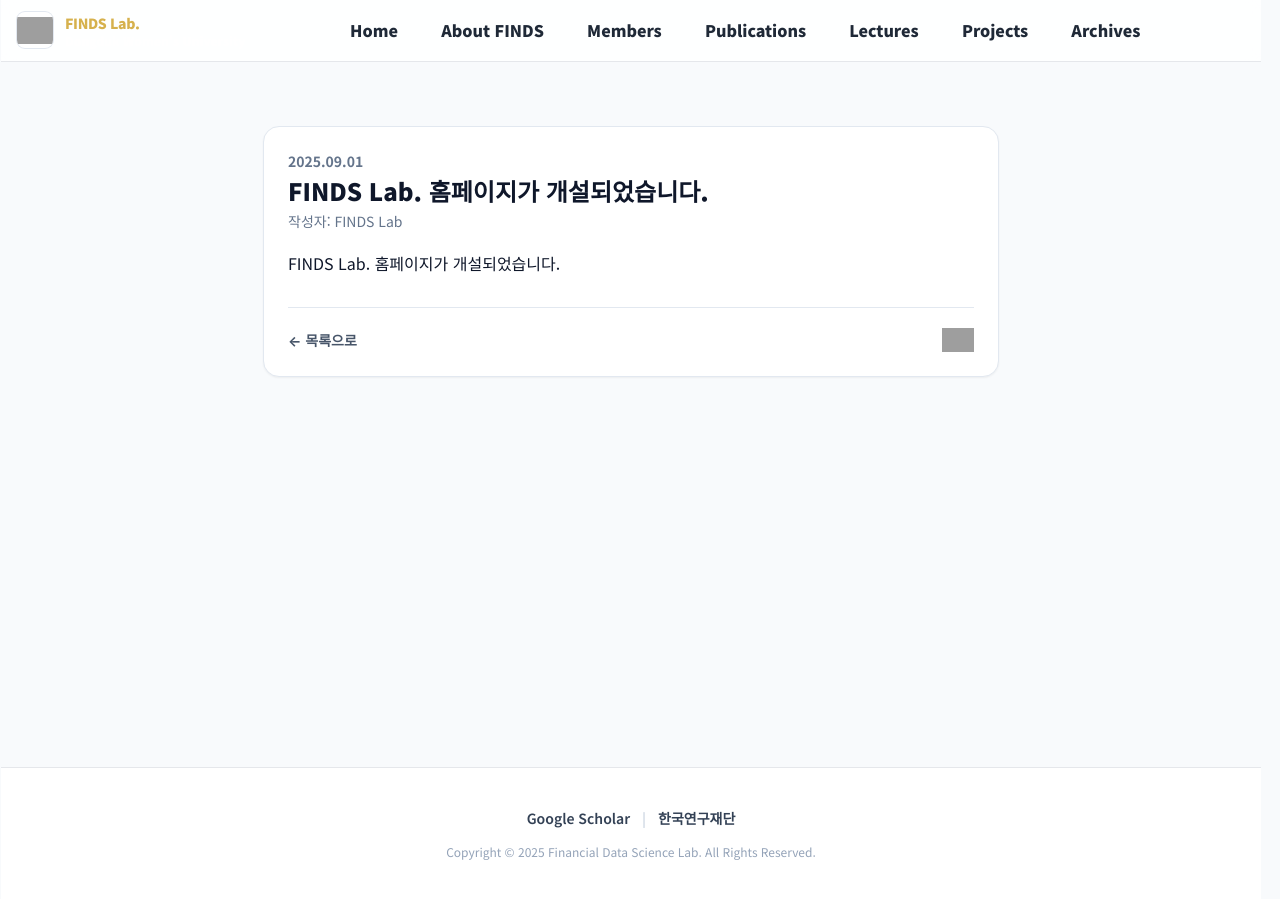
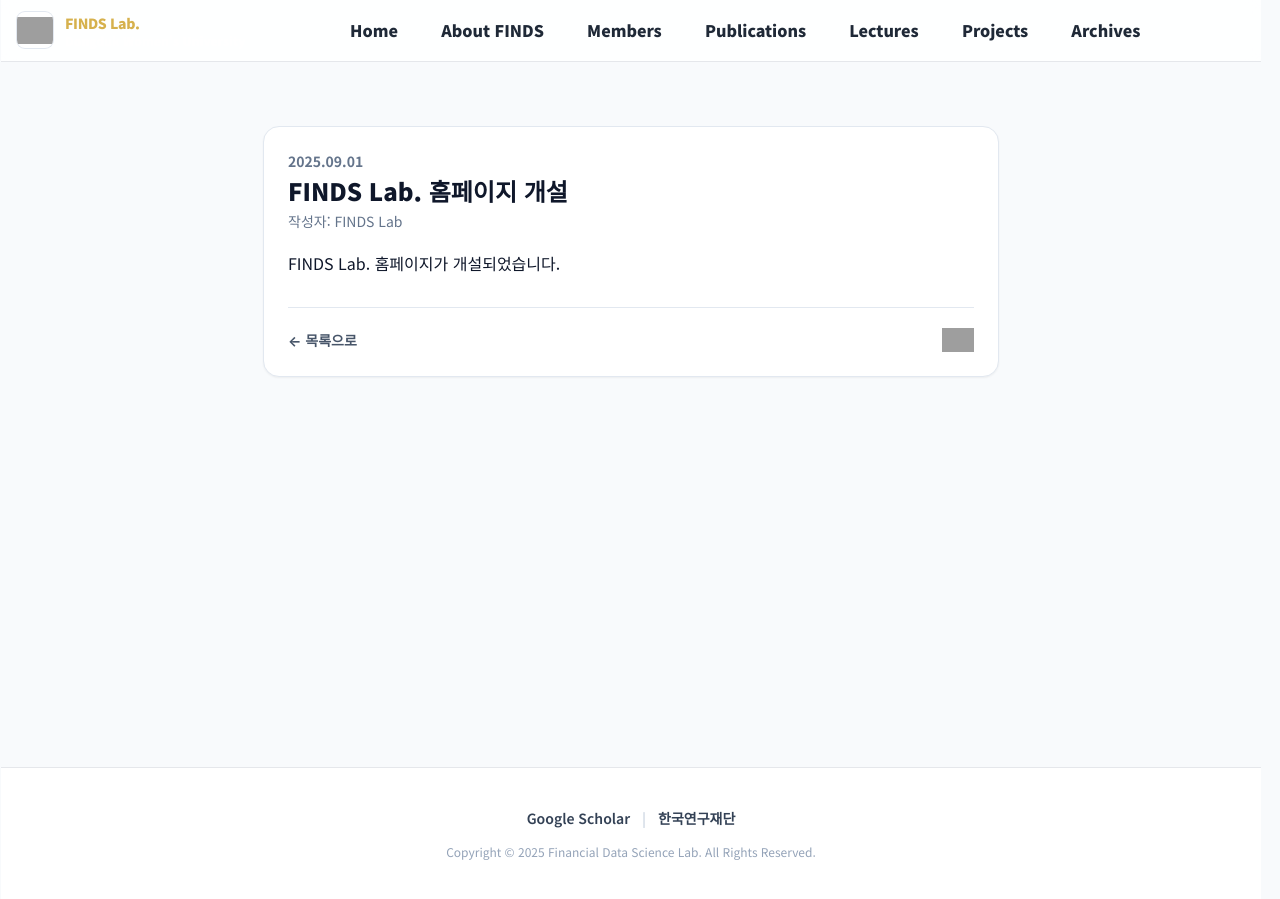
Before and after one commit to FinDS-Lab/site, a Jekyll site: the page built from notice/2025-09-01-1.md, in a window 1280 px wide. Built offline with Jekyll 4.4.1, drawn with Linux system fonts in a browser that asks for light colours; nearby versions of some CDN libraries; grey boxes are pictures that could not be loaded.

Commit message:
Update 2025-09-01-1.md

```diff
--- a/notice/2025-09-01-1.md
+++ b/notice/2025-09-01-1.md
@@ -1,6 +1,6 @@
 ---
 layout: default
-title: "FINDS Lab. 홈페이지가 개설되었습니다."
+title: "FINDS Lab. 홈페이지 개설"
 date: 2025-09-01
 permalink: /notice/2025-09-01-1.html
 author: "FINDS Lab"
```
